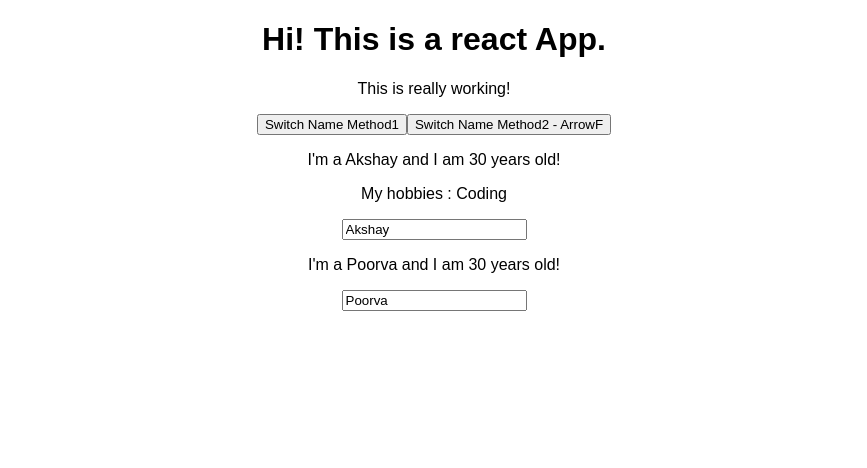
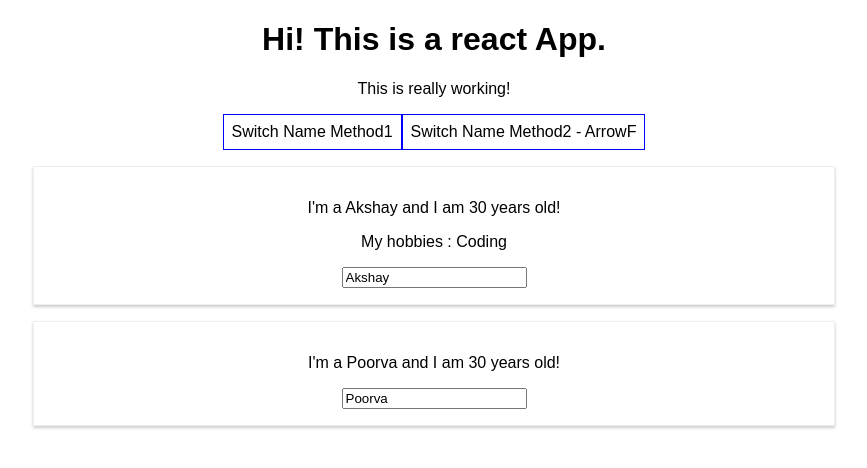
Before and after one commit to akshaypalshikar/react-app, a React (Create React App) app: page / in a window 1280 px wide. Shown: the top 468 px of the page, without its empty margins (206-1073 px from the left). Built offline with nearby package versions, Linux system fonts and the light colour scheme.

Commit message:
inline and .css types styling

```diff
--- a/src/App.js
+++ b/src/App.js
@@ -33,12 +33,19 @@ class App extends Component {
     })
   }
   render() {
+    const style = {
+      backgroundColor : 'white',
+      font : 'inherit',
+      border : '1px solid blue',
+      padding : '8px',
+      cursor : 'pointer'
+    };
         return (
       <div className="App">
        <h1>Hi! This is a react App.</h1>
        <p>This is really working!</p>
-       <button onClick={this.switchNameHandler.bind(this,"Akshay Palshikar")}>Switch Name Method1</button>
-       <button onClick={()=>this.switchNameHandler("Poorva!")}>Switch Name Method2 - ArrowF</button>
+       <button style={style} onClick={this.switchNameHandler.bind(this,"Akshay Palshikar")}>Switch Name Method1</button>
+       <button style={style} onClick={()=>this.switchNameHandler("Poorva!")}>Switch Name Method2 - ArrowF</button>
        <Person name={this.state.persons[0].name} age={this.state.persons[0].age} click={this.switchNameHandler.bind(this,"Akshay!")}>My hobbies : Coding</Person>
        <Person  name={this.state.persons[1].name}
                 age={this.state.persons[1].age}
--- /dev/null
+++ b/src/Person/Person.css
@@ -0,0 +1,8 @@
+.Person{
+    width : 60%;
+    margin: 16px auto;
+    border: 1px solid #eee;
+    box-shadow: 0 2px 3px #ccc;
+    padding:16px;
+    text-align: center;
+}
--- a/src/Person/Person.js
+++ b/src/Person/Person.js
@@ -1,9 +1,10 @@
 import React from 'react';
+import Person from './Person.css';
 
 const person = (props) => {
 
 return (
-    <div>
+    <div className="Person">
         <p onClick={props.click}>I'm a {props.name} and I am {props.age} years old!</p>
         <p>{props.children}</p>
         <input type="text" onChange={props.changed} value={props.name} />
```
